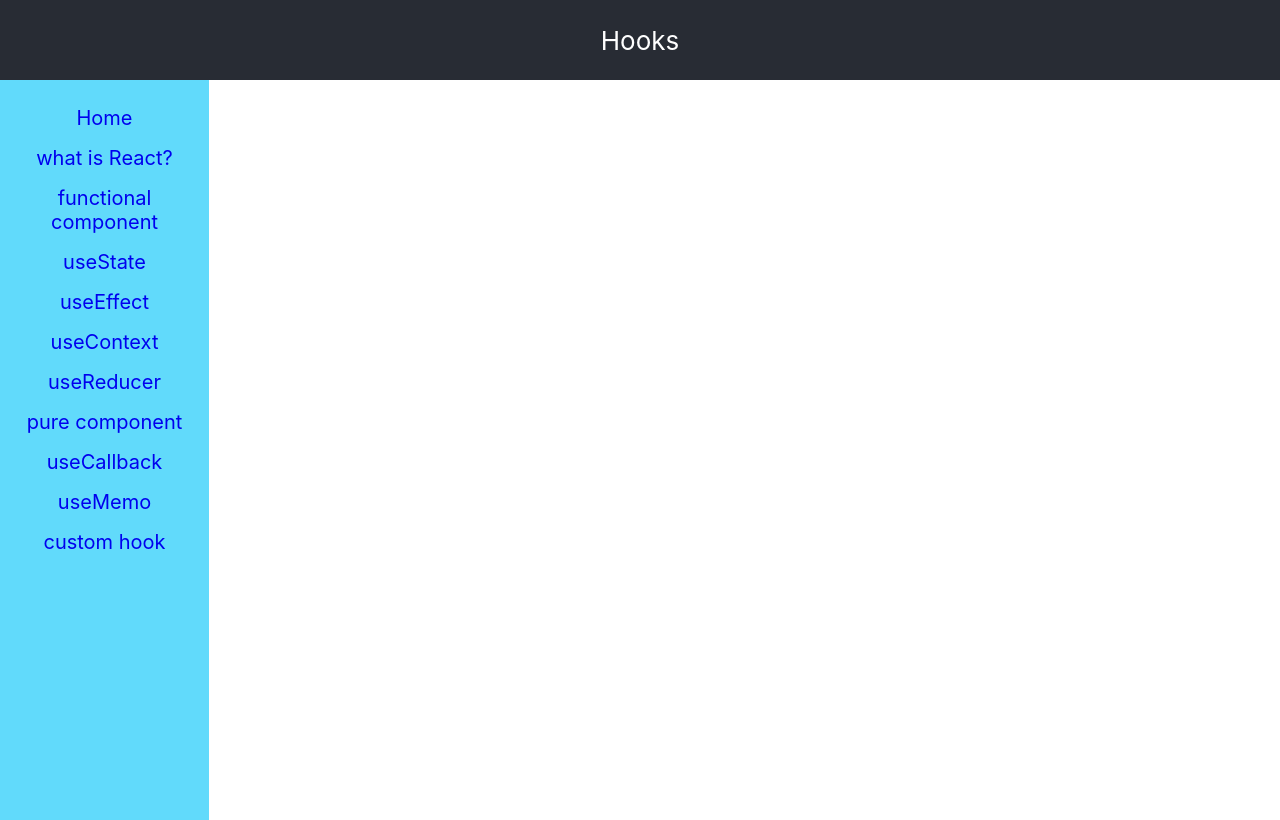
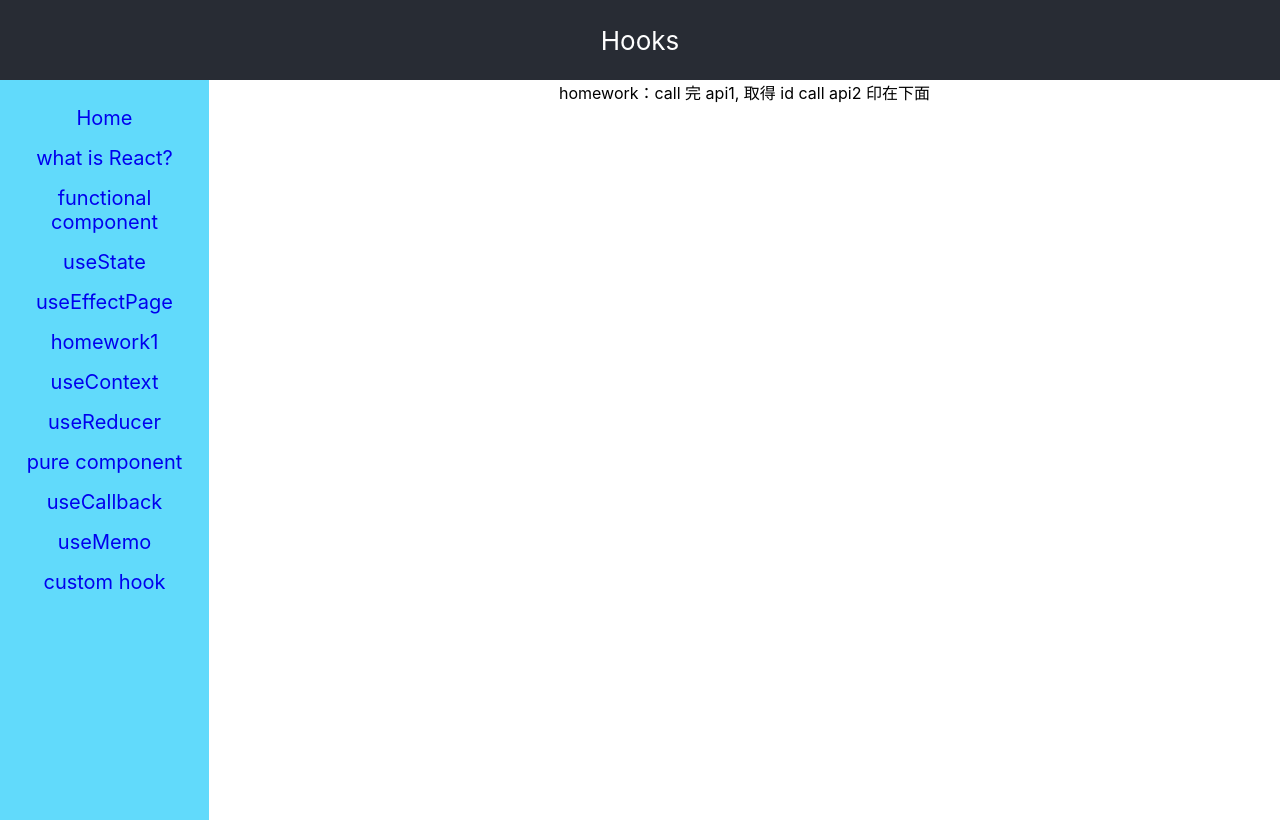
Before and after one commit to june50232/hook_example, a React (Create React App) app: page /useEffectHomework in a window 1280 px wide. Built offline with nearby package versions, Linux system fonts and the light colour scheme; no server answers.

Commit message:
notes on class：till useEffect homework

```diff
--- a/src/App.js
+++ b/src/App.js
@@ -5,6 +5,7 @@ import Home from './Home'
 import WhatIsReactPage from './WhatIsReactPage'
 import FunctionalComponentPage from './FunctionalComponentPage'
 import UseStatePage from './UseStatePage'
+import UseEffectHomework from './UseEffectHomework'
 import UseEffectPage from './UseEffectPage'
 import UseContextPage from './UseContextPage'
 import UseReducerPage from './UseReducerPage'
@@ -28,7 +29,8 @@ function App(props) {
           <p><Link to='/whatIsReact'>what is React?</Link></p>
           <p><Link to='/functionalComponent'>functional component</Link></p>
           <p><Link to='/useState'>useState</Link></p>
-          <p><Link to='/useEffect'>useEffect</Link></p>
+          <p><Link to='/useEffect'>useEffectPage</Link></p>
+          <p><Link to='/useEffectHomework'>homework1</Link></p>
           <p><Link to='/useContext'>useContext</Link></p>
           <p><Link to='/useReducer'>useReducer</Link></p>
           <p><Link to='/pureComponent'>pure component</Link></p>
@@ -40,6 +42,7 @@ function App(props) {
           <Switch>
             <Route exact={true} path="/" render={(routeProps) => <Home {...routeProps} {...props}/>}/>
             <Route path="/useState" render={(routeProps) => <UseStatePage {...routeProps} {...props}/>}/>
+            <Route path="/useEffectHomework" render={(routeProps) => <UseEffectHomework {...routeProps} {...props}/>}/>
             <Route path="/whatIsReact" render={(routeProps) => <WhatIsReactPage {...routeProps} {...props}/>}/>
             <Route path="/functionalComponent" render={(routeProps) => <FunctionalComponentPage {...routeProps} {...props}/>}/>
             <Route path="/useEffect" render={(routeProps) => <UseEffectPage {...routeProps} {...props}/>}/>
--- a/src/FunctionalComponentPage.jsx
+++ b/src/FunctionalComponentPage.jsx
@@ -1,5 +1,11 @@
 import React from 'react'
 
+/**
+ * ppt p.3
+ * functional component較簡單好學，效能也較好
+ * functional component只會因為傳入的props改變
+ * functional component 沒有state 也沒有 lifecycle
+ */
 const Context = props => <p>What {props.name} just typed are "{props.text}"</p>
 
 class FunctionalComponentPage extends React.Component
--- /dev/null
+++ b/src/UseEffectHomework.jsx
@@ -0,0 +1,43 @@
+import React, { useEffect } from 'react'
+import Experts from './Experts'
+
+// homework：call 完 api1, 取得 id call api2
+// api1. 取得所有專家：https://careu.104-dev.com.tw/api/experts
+// api2. 取得該專家所有問答：https://careu.104-dev.com.tw/api/experts/{id}/posts
+export default function UseEffectHomework(props) {
+
+  // setTitle
+  useEffect(() => {
+    if (props.actions) props.actions.setTitle('UseEffect')
+
+    fetch('https://careu.104-dev.com.tw/api/experts')
+        .then(res => {
+          console.log('res === :' +  res.json())
+          return res.json()
+        })
+        .then(response => {
+
+            console.log(response)
+            // 不能這樣寫
+            fetch(`https://careu.104-dev.com.tw/api/experts/${response.data[0].id}/posts`).then(response => {
+              console.log(response)
+              return response.json()
+            }).then(res => {
+              console.log(res)
+            })
+
+        })
+        .catch(() => {
+          console.log(
+              'No internet connection found. App is running in offline mode.'
+          );
+        });
+
+  }, [])
+  return (
+    <div>
+      homework：call 完 api1, 取得 id call api2 印在下面
+      {/*<Experts/>*/}
+    </div>
+  )
+}
--- a/src/UseEffectPage.jsx
+++ b/src/UseEffectPage.jsx
@@ -1,18 +1,64 @@
-import React, { useEffect } from 'react'
-import Experts from './Experts'
+import React, {
+    useState,
 
-// TODO: Homework2 call 第一隻 api 成功後，再 call 一隻 api
-// 1. 取得所有專家：https://careu.104-dev.com.tw/api/experts
-// 2. 取得該專家所有問答：https://careu.104-dev.com.tw/api/experts/{id}/posts
+    // DIY step1
+    useEffect
+} from 'react'
+
+/**
+ * useEffect ppt p.5
+ *
+ * 元件副作用
+ * 常用於call api
+ * 可替代 componentDidMount、componentDidUpdate、componentWillUnmount 等
+ *
+ * DIY: count > 10 時 印 console.log
+ * DIY2: 監聽到 scroll 事件 印 console.log、離開頁面時解除監聽事件
+ *
+ */
 export default function UseEffectPage(props) {
+  const [
+      count,
+      setCount
+  ] = useState(0)
 
-  // setTitle
+  const add = () => setCount(count + 1)
+
+  // DIY step2
+  useEffect((
+      // DIY step4 : 這邊除非是 btn onClick 不然不用帶
+      ) => {
+
+      // DIY step5
+      if (count > 10) console.log('count 大於 10')
+  },
+      // DIY step3: 當 count 改變時，執行這個 useEffect
+      [count]
+  )
+
+  // DIY2 step1
   useEffect(() => {
-    if (props.actions) props.actions.setTitle('UseEffect')
-  }, [])
+
+    // DIY2 step3：初始 render 完執行一次 (DidMount) 的 fn
+    window.addEventListener('scroll', console.log('scroll'))
+
+    // DIY2 step4：元件消滅前執行一次 (willUnmount) 的 fn
+    return () => {
+        window.removeEventListener('scroll', console.log('stop listen scroll'))
+    }
+  },
+      // DIY2 step2 如果 [] 空陣列: 初始 render 完執行一次 (DidMount)、return 則是元件消滅前執行一次 (willUnmount)
+      []
+  )
+
+
   return (
     <div>
-      <Experts/>
+      Count: {count}
+      <br/>
+      <button
+       onClick={add}
+      >+1</button>
     </div>
   )
 }
--- a/src/UseStatePage.jsx
+++ b/src/UseStatePage.jsx
@@ -1,16 +1,41 @@
-import React, { useState, useEffect } from 'react'
+import React, {
 
+    // DIY step1
+    useState,
+} from 'react'
+
+/**
+ * useState ppt p.4
+ *
+ * 元件 state 的變數與設定方法宣告
+ * const [count, setCount] = useState(0)
+ * 注意！若setCount中的值跟原本的count一樣時, 不會執行！
+ *
+ * DIY: 將 render 的 count 換成用 state 呈現
+ * DIY2: 點擊 +1 btn 改變 render count
+ *
+ */
 export default function UseStatePage(props) {
+  // DIY step2
+  const [
+      count,
+      setCount
+  ] = useState(0)
 
-  // setTitle
-  useEffect(() => {
-    if (props.actions) props.actions.setTitle('UseState')
-  }, [])
+  // DIY2 step1
+    // 一般簡單情況可以直接拿上面的 count, setCount 變數來用
+    // 或 function add () { setCount(count + 1) }
+  const add = () => setCount(count + 1)
+
   return (
     <div>
-      Count: 0
+        {/* DIY step3 */}
+      Count: {count}
       <br/>
-      <button>+1</button>
+      <button
+        // DIY2 step2
+        onClick={add}
+      >+1</button>
     </div>
   )
 }
```
Also changed, not shown: 1 other file (tests, documents, lock files or other folders).
